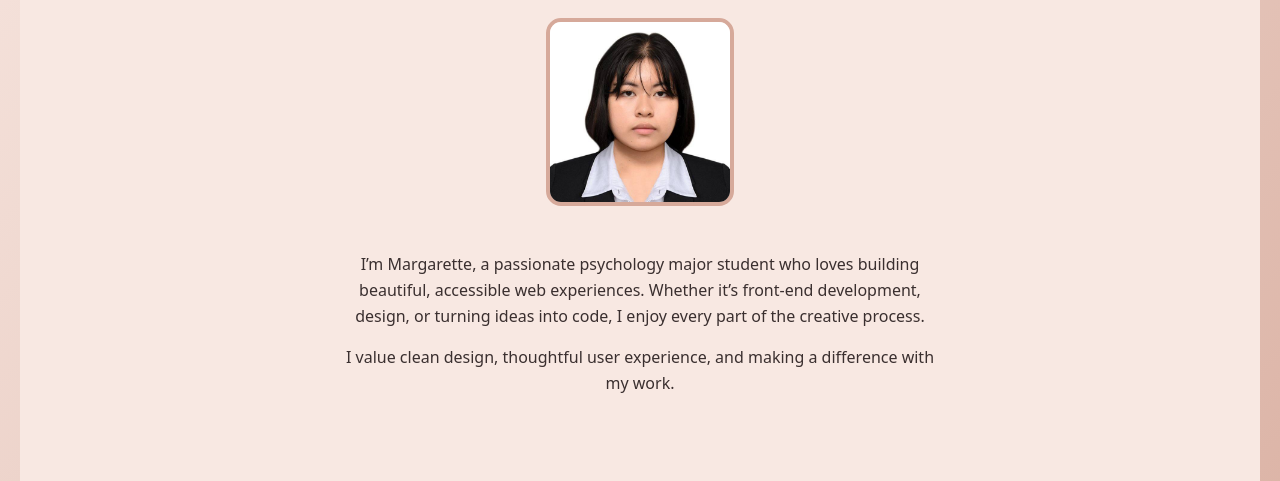
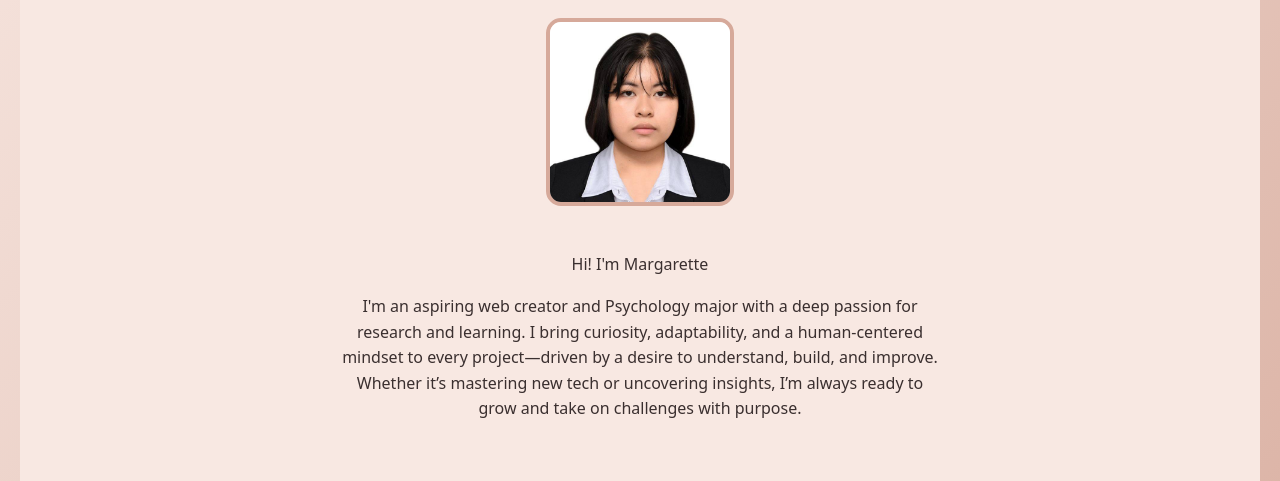
Before and after one commit to grettszxa/ProfessionalWebsite, a plain HTML site: page index.html in a window 1280 px wide. Shown: the part 319-800 px from the top of the page. Drawn offline with Linux system fonts and the light colour scheme.

Commit message:
Add files via upload

```diff
--- a/index.html
+++ b/index.html
@@ -21,16 +21,15 @@
       <img src="images/profile-pic.jpg" alt="Your Photo" class="about-photo" />
       <div class="about-text">
         <p>
-          I’m Margarette, a passionate psychology major student who loves building beautiful, accessible web experiences. Whether it’s front-end development, design, or turning ideas into code, I enjoy every part of the creative process.
+          Hi! I'm Margarette
         </p>
         <p>
-          I value clean design, thoughtful user experience, and making a difference with my work.
+          I'm an aspiring web creator and Psychology major with a deep passion for research and learning. I bring curiosity, adaptability, and a human-centered mindset to every project—driven by a desire to understand, build, and improve. Whether it’s mastering new tech or uncovering insights, I’m always ready to grow and take on challenges with purpose.
         </p>
       </div>
     </div>
   </div>
 </section>
-
 
   <a href="resume.pdf" download class="download-cv">Download My CV</a>
 
```
